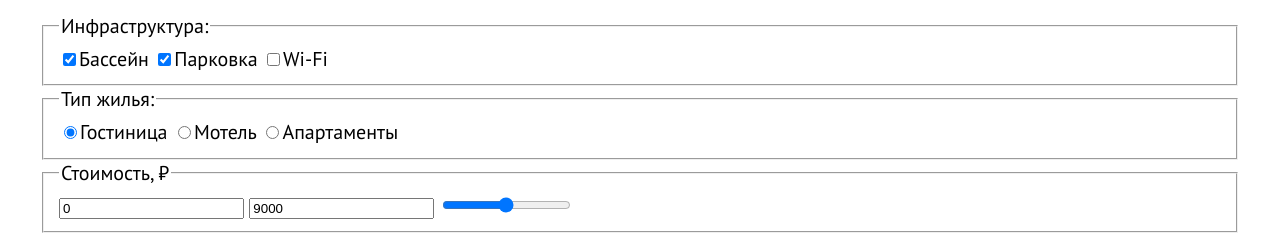
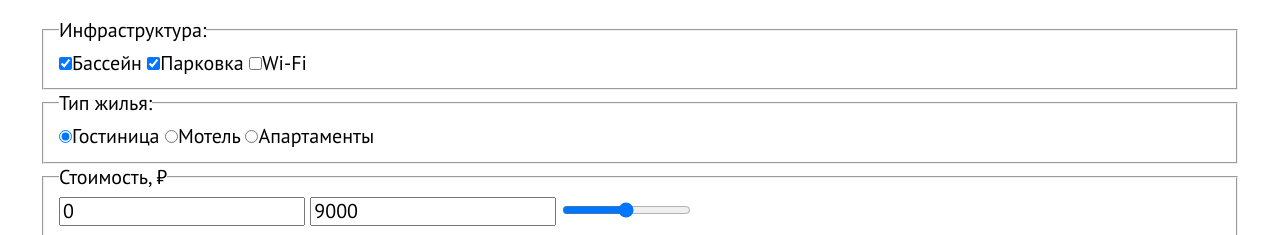
Before and after one commit to NovikovVV/sedona, a plain HTML site: page catalog.html in a window 1280 px wide. Shown: the part 355-590 px from the top of the page. Drawn offline with Linux system fonts and the light colour scheme; files that its build step writes are made by us from their sources.

Commit message:
Обновить путь до стилевых файлов

```diff
--- a/catalog.html
+++ b/catalog.html
@@ -3,7 +3,8 @@
 
 <head>
   <meta charset="UTF-8">
-  <link rel="stylesheet" href="style.css">
+  <link rel="stylesheet" href="css/normalize.css">
+  <link rel="stylesheet" href="css/style.css">
   <title>Гостиницы Седоны</title>
 </head>
 
```
